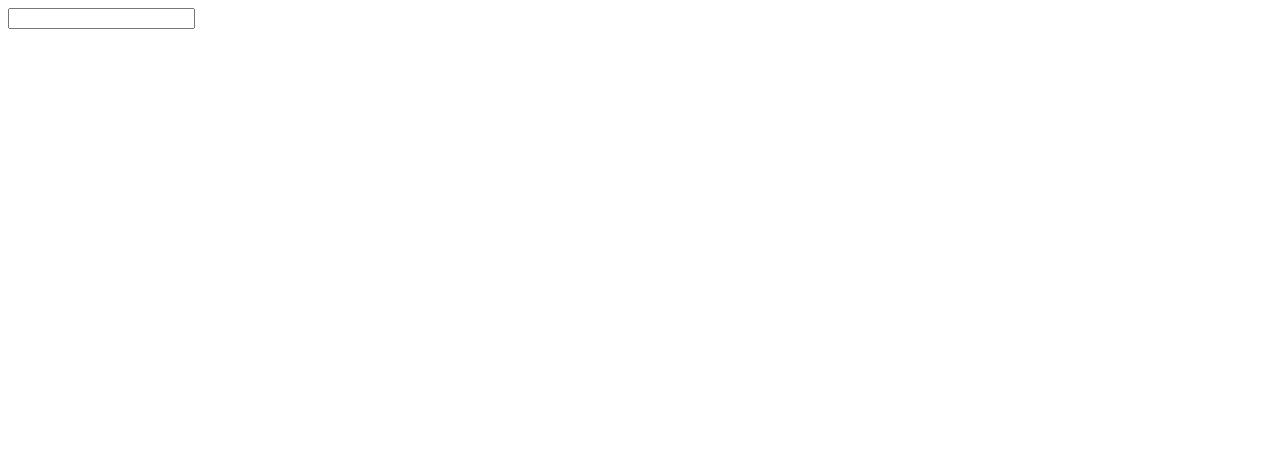
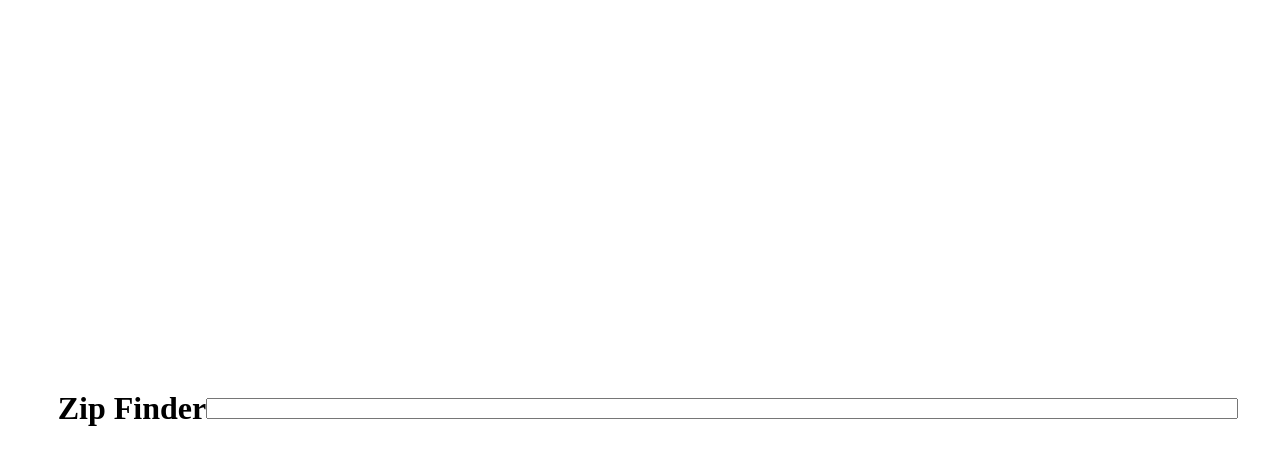
Before and after one commit to tyren1995/zip-searcher, a Vue app in the folder ui/: page / in a window 1280 px wide. Shown: the top 464 px of the page. Built offline with nearby package versions, Linux system fonts and the light colour scheme.

Commit message:
center the text input and make it 80 percent width

```diff
--- a/ui/src/App.vue
+++ b/ui/src/App.vue
@@ -3,9 +3,17 @@ import { RouterLink, RouterView } from 'vue-router'
 </script>
 
 <template>
-
+<div id="wrapper">
   <RouterView />
+</div>
 </template>
 
 <style >
+#wrapper{
+  display: flex;
+  height: 100vh;
+  width: 100vw;
+  justify-content: center;
+  align-items: center;
+}
 </style>
--- a/ui/src/components/ZipInput.vue
+++ b/ui/src/components/ZipInput.vue
@@ -9,6 +9,7 @@ export default {
 </script>
 
 <template>
+  <h1>Zip Finder</h1>
   <form>
   <input v-model="zip" class="zip-searcher" />
   </form>
@@ -16,7 +17,6 @@ export default {
 
 <style>
 .zip-searcher {
-  color: red;
-  font-weight: bold;
+  width:80vw;
 }
 </style>
```
